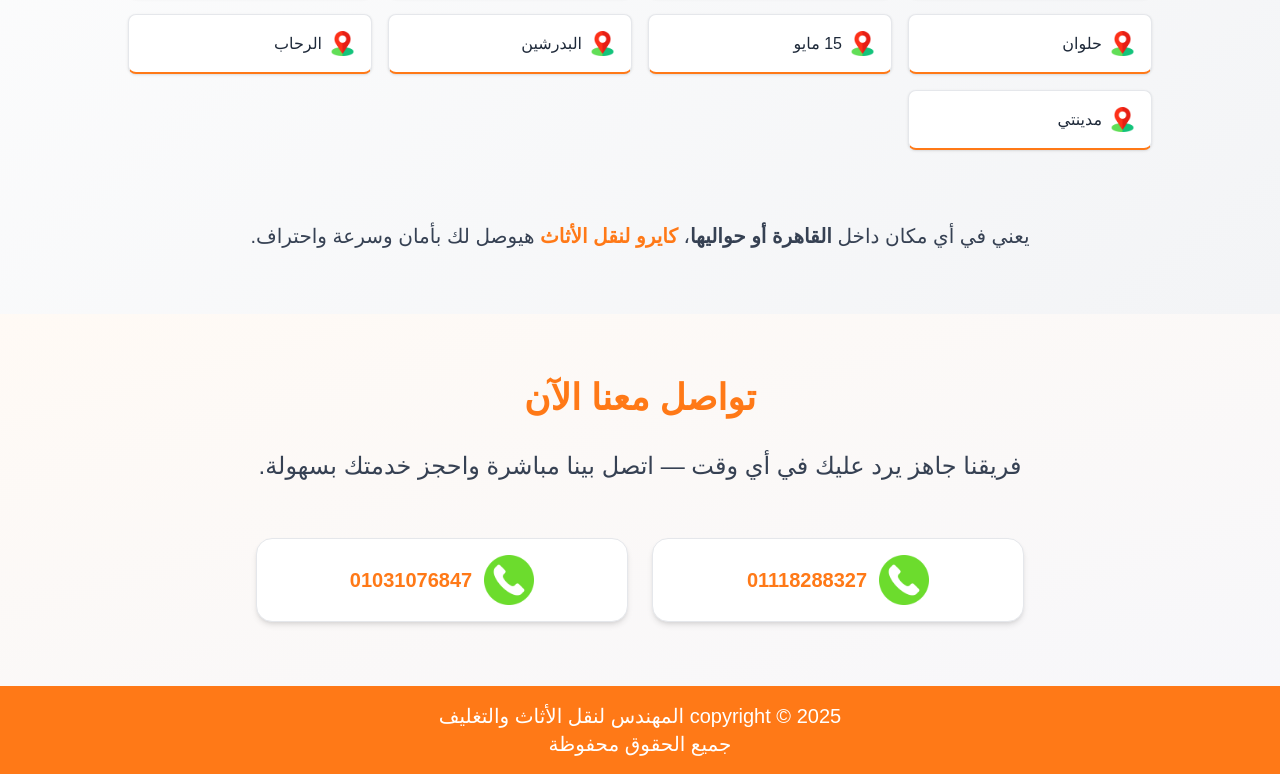
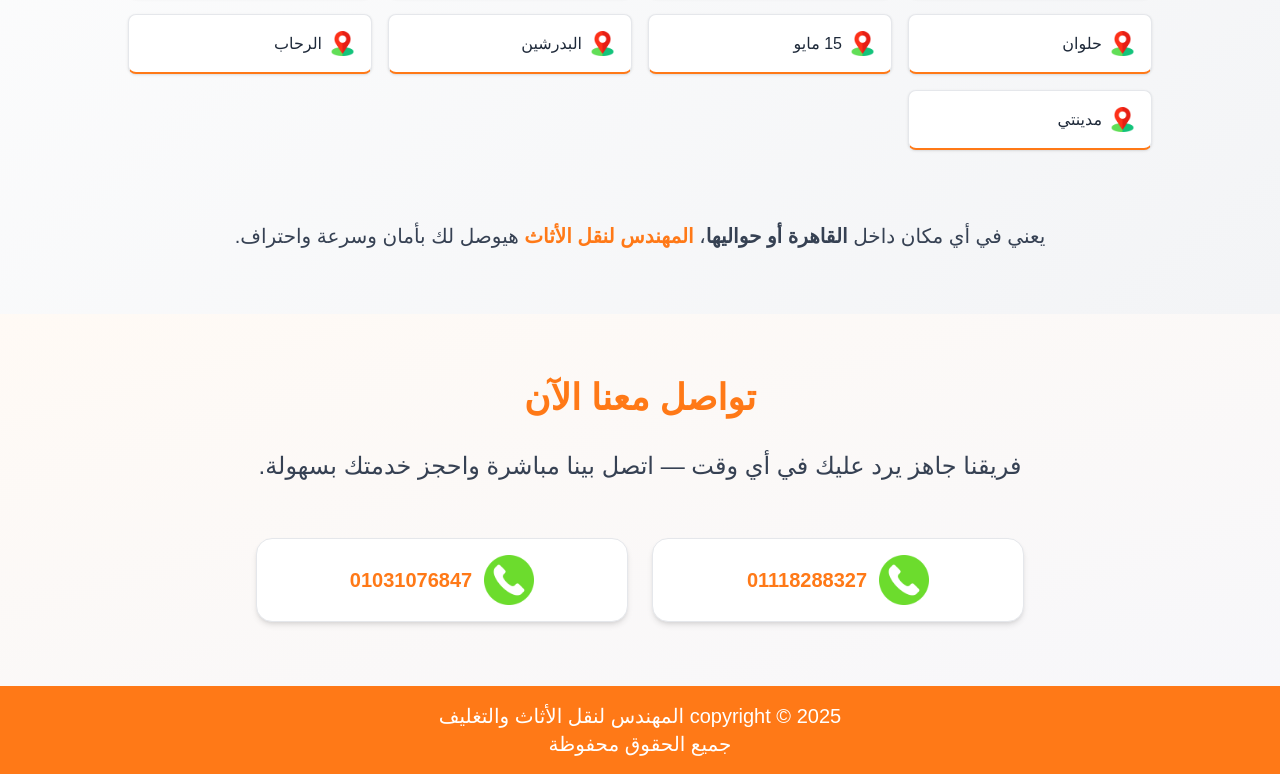
Before and after one commit to ahmedhussein74/elmohands, a Next.js app: page / in a window 1280 px wide. Shown: the part 3918-4692 px from the top of the page. Built offline with nearby package versions, Linux system fonts and the light colour scheme.

Commit message:
Update furniture transport company name in Places component

```diff
--- a/src/components/Places.tsx
+++ b/src/components/Places.tsx
@@ -87,7 +87,7 @@ const Places = () => {
         <p className="text-lg lg:text-xl pt-8 text-gray-700" data-aos="fade-up">
           يعني في أي مكان داخل <strong>القاهرة أو حواليها</strong>،{" "}
           <span className="text-[#ff7917] font-semibold">
-            كايرو لنقل الأثاث
+            المهندس لنقل الأثاث
           </span>{" "}
           هيوصل لك بأمان وسرعة واحتراف.
         </p>
```
